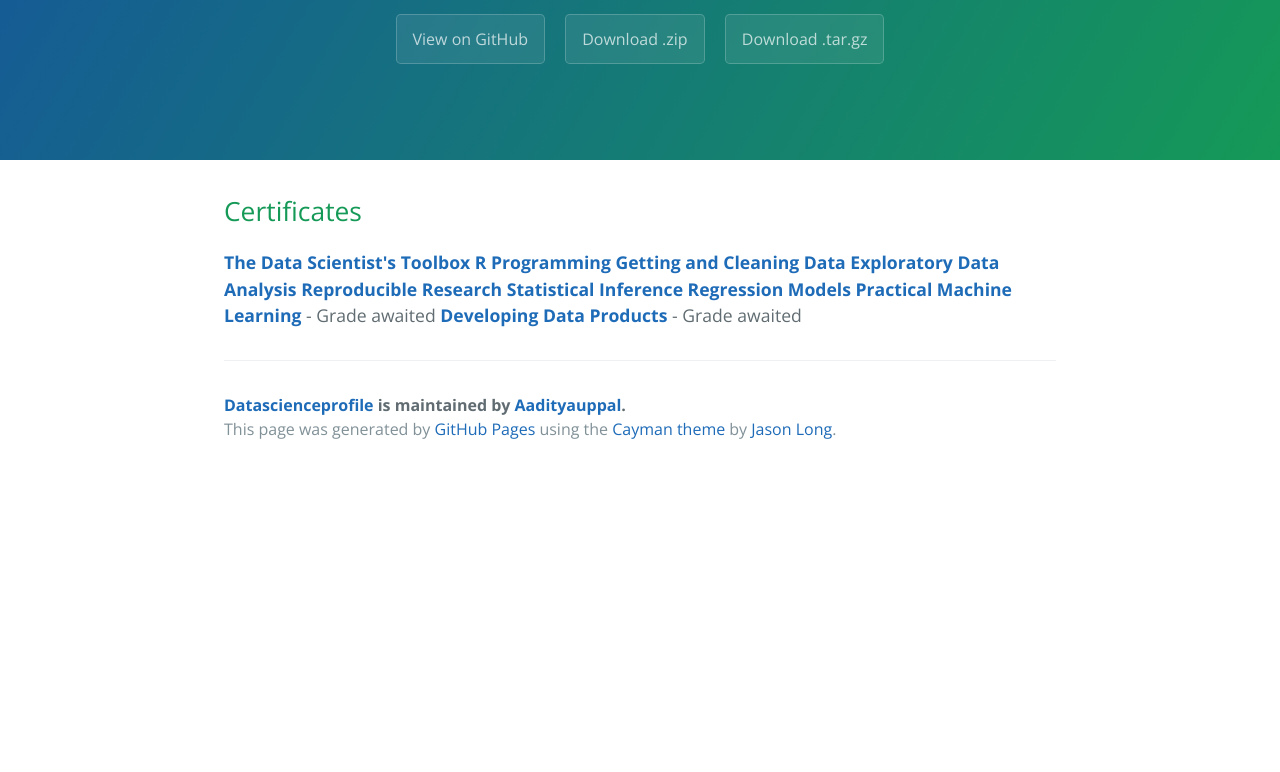
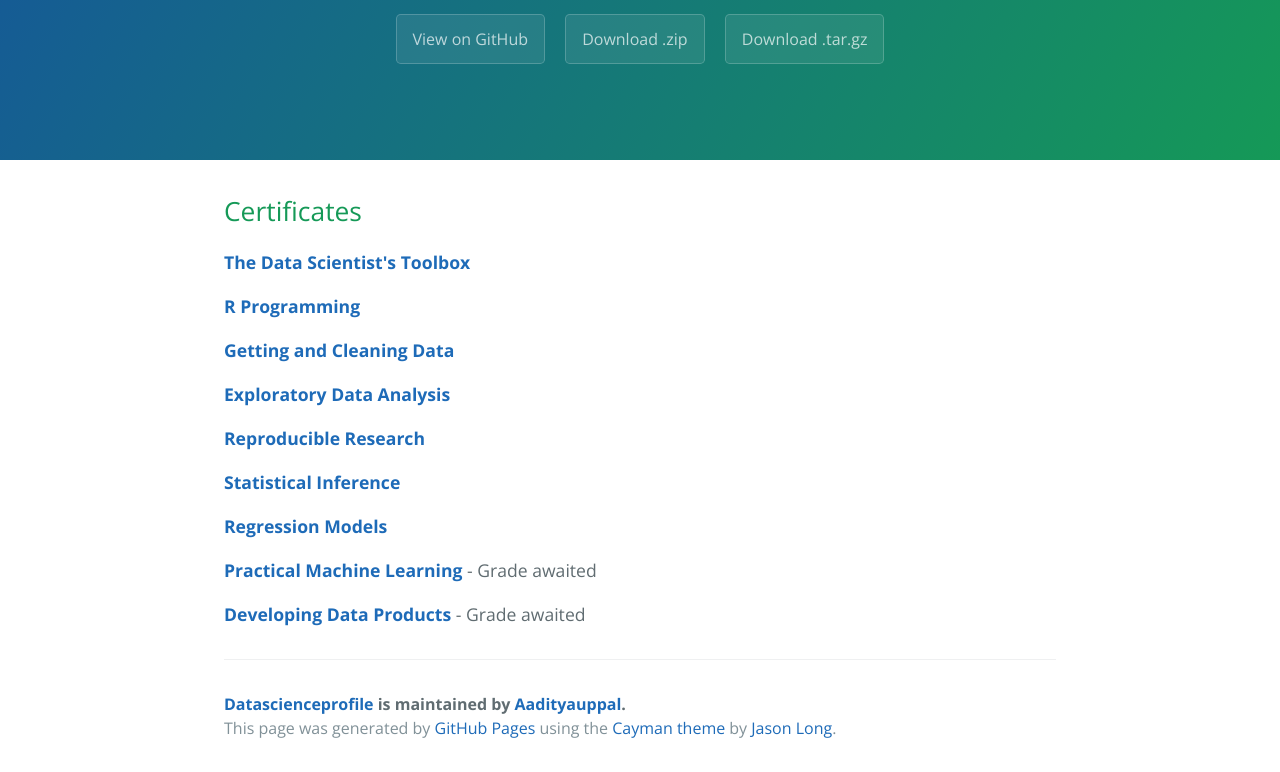
Before and after one commit to Aadityauppal/DataScienceProfile, a plain HTML site: page index.html in a window 1280 px wide. Shown: the part 176-948 px from the top of the page. Before the commit the page ends 800 px from the top, so only its background shows below. Drawn offline with nearby package versions, Linux system fonts and the light colour scheme.

Commit message:
Create gh-pages branch via GitHub

```diff
--- a/index.html
+++ b/index.html
@@ -22,15 +22,23 @@
       <h2>
 <a id="certificates" class="anchor" href="#certificates" aria-hidden="true"><span class="octicon octicon-link"></span></a>Certificates</h2>
 
-<p><a href="https://www.coursera.org/account/accomplishments/records/EpbtsUjRzE9Aua4x"><strong>The Data Scientist's Toolbox</strong></a>
-<a href="https://www.coursera.org/account/accomplishments/records/B2jRUpvZCqrDyFx3"><strong>R Programming</strong></a>
-<a href="https://www.coursera.org/account/accomplishments/records/N3Jk7GP4G2uzLWVW"><strong>Getting and Cleaning Data</strong></a>
-<a href="https://www.coursera.org/account/accomplishments/records/Fkb66GQ3DPrEgjdj"><strong>Exploratory Data Analysis</strong></a>
-<a href="https://www.coursera.org/account/accomplishments/records/cf94ASgSrAWyCVTT"><strong>Reproducible Research</strong></a>
-<a href="https://www.coursera.org/account/accomplishments/records/pHQf572YP2h7aXtq"><strong>Statistical Inference</strong></a>
-<a href="https://www.coursera.org/account/accomplishments/records/fpGtRg4Kvjk8pXc5"><strong>Regression Models</strong></a>
-<a href=""><strong>Practical Machine Learning</strong></a> - Grade awaited
-<a href=""><strong>Developing Data Products</strong></a> - Grade awaited</p>
+<p><a href="https://www.coursera.org/account/accomplishments/records/EpbtsUjRzE9Aua4x"><strong>The Data Scientist's Toolbox</strong></a></p>
+
+<p><a href="https://www.coursera.org/account/accomplishments/records/B2jRUpvZCqrDyFx3"><strong>R Programming</strong></a></p>
+
+<p><a href="https://www.coursera.org/account/accomplishments/records/N3Jk7GP4G2uzLWVW"><strong>Getting and Cleaning Data</strong></a></p>
+
+<p><a href="https://www.coursera.org/account/accomplishments/records/Fkb66GQ3DPrEgjdj"><strong>Exploratory Data Analysis</strong></a></p>
+
+<p><a href="https://www.coursera.org/account/accomplishments/records/cf94ASgSrAWyCVTT"><strong>Reproducible Research</strong></a></p>
+
+<p><a href="https://www.coursera.org/account/accomplishments/records/pHQf572YP2h7aXtq"><strong>Statistical Inference</strong></a></p>
+
+<p><a href="https://www.coursera.org/account/accomplishments/records/fpGtRg4Kvjk8pXc5"><strong>Regression Models</strong></a></p>
+
+<p><a href=""><strong>Practical Machine Learning</strong></a> - Grade awaited</p>
+
+<p><a href=""><strong>Developing Data Products</strong></a> - Grade awaited</p>
 
       <footer class="site-footer">
         <span class="site-footer-owner"><a href="https://github.com/Aadityauppal/DataScienceProfile">Datascienceprofile</a> is maintained by <a href="https://github.com/Aadityauppal">Aadityauppal</a>.</span>
--- a/params.json
+++ b/params.json
@@ -1 +1 @@
-{"name":"Datascienceprofile","tagline":"","body":"##Certificates\r\n\r\n[**The Data Scientist's Toolbox**](https://www.coursera.org/account/accomplishments/records/EpbtsUjRzE9Aua4x)\r\n[**R Programming**](https://www.coursera.org/account/accomplishments/records/B2jRUpvZCqrDyFx3)\r\n[**Getting and Cleaning Data**](https://www.coursera.org/account/accomplishments/records/N3Jk7GP4G2uzLWVW)\r\n[**Exploratory Data Analysis**](https://www.coursera.org/account/accomplishments/records/Fkb66GQ3DPrEgjdj)\r\n[**Reproducible Research**](https://www.coursera.org/account/accomplishments/records/cf94ASgSrAWyCVTT)\r\n[**Statistical Inference**](https://www.coursera.org/account/accomplishments/records/pHQf572YP2h7aXtq)\r\n[**Regression Models**](https://www.coursera.org/account/accomplishments/records/fpGtRg4Kvjk8pXc5)\r\n[**Practical Machine Learning**]() - Grade awaited\r\n[**Developing Data Products**]() - Grade awaited","google":"","note":"Don't delete this file! It's used internally to help with page regeneration."}
+{"name":"Datascienceprofile","tagline":"","body":"##Certificates\r\n\r\n[**The Data Scientist's Toolbox**](https://www.coursera.org/account/accomplishments/records/EpbtsUjRzE9Aua4x)\r\n\r\n[**R Programming**](https://www.coursera.org/account/accomplishments/records/B2jRUpvZCqrDyFx3)\r\n\r\n[**Getting and Cleaning Data**](https://www.coursera.org/account/accomplishments/records/N3Jk7GP4G2uzLWVW)\r\n\r\n[**Exploratory Data Analysis**](https://www.coursera.org/account/accomplishments/records/Fkb66GQ3DPrEgjdj)\r\n\r\n[**Reproducible Research**](https://www.coursera.org/account/accomplishments/records/cf94ASgSrAWyCVTT)\r\n\r\n[**Statistical Inference**](https://www.coursera.org/account/accomplishments/records/pHQf572YP2h7aXtq)\r\n\r\n[**Regression Models**](https://www.coursera.org/account/accomplishments/records/fpGtRg4Kvjk8pXc5)\r\n\r\n[**Practical Machine Learning**]() - Grade awaited\r\n\r\n[**Developing Data Products**]() - Grade awaited\r\n","google":"","note":"Don't delete this file! It's used internally to help with page regeneration."}
```
